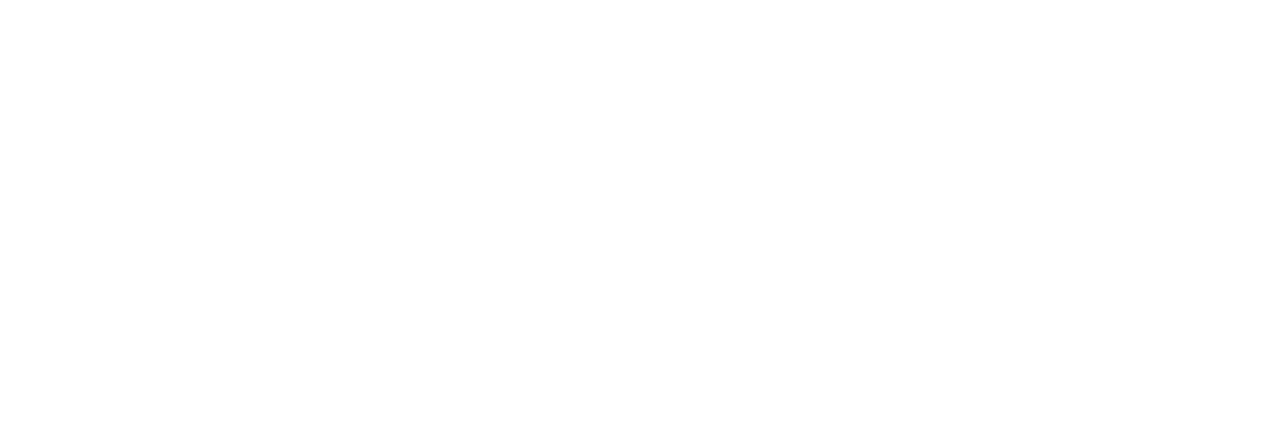
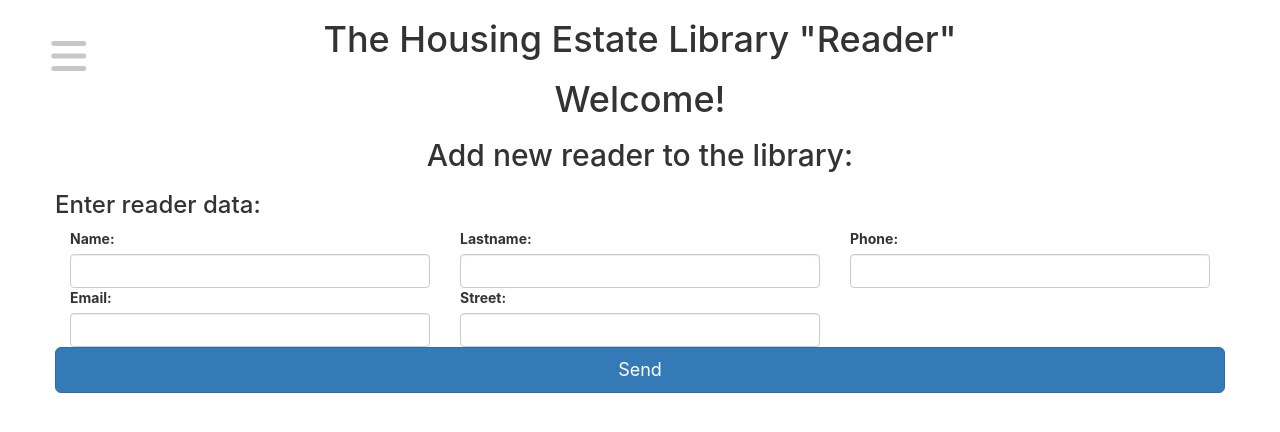
Before and after one commit to tadeg/housing-estate-library, a React (Create React App) app: page /newreader in a window 1280 px wide. Before the commit this address had no page. Shown: the top 432 px of the page. Built offline with nearby package versions, Linux system fonts and the light colour scheme; a web font is replaced by a local one.

Commit message:
[ch]-dev-20221006-02

```diff
--- a/package.json
+++ b/package.json
@@ -8,6 +8,7 @@
     "@testing-library/react": "^13.4.0",
     "@testing-library/user-event": "^13.5.0",
     "bootstrap": "^5.2.1",
+    "formik": "^2.2.9",
     "prop-types": "^15.8.1",
     "react": "^18.2.0",
     "react-bootstrap": "^2.5.0",
--- a/src/components/BurgerMenuHome/BurgerMenuHome.js
+++ b/src/components/BurgerMenuHome/BurgerMenuHome.js
@@ -61,6 +61,7 @@
                 <li className="menuitem"><Link to='/'>Homepage</Link></li>
                 <li className="menuitem"><Link to='/newbook'>Admin panel - Add new book</Link></li>
                 <li className="menuitem"><Link to='/newreader'>Admin panel - Add new reader</Link></li>
+                <li className="menuitem"><Link to='/readers'>Admin panel - Display readers</Link></li>
             </ul>
         </aside>
 
--- a/src/components/Navigator/Navigator.js
+++ b/src/components/Navigator/Navigator.js
@@ -2,7 +2,8 @@
 import { BrowserRouter as Router, Routes, Route } from 'react-router-dom';
 import Homepage from '../../pages/homepage/Homepage';
 import NewBook from '../../pages/newbook/NewBook';
-// import NewReader from '../../pages/newreader/NewReader';
+import NewReader from '../../pages/newreader/NewReader';
+import Readers from '../../pages/readers/Readers';
 
 
 
@@ -16,7 +17,9 @@
         <Route path='/housing-estate-library' element={<Homepage />} />
           <Route path='/' element={<Homepage />} />
           <Route path='/newbook' element={<NewBook />} />
-          {/* <Route path='/newreader' element={<NewReader />} /> */}
+          <Route path='/newreader' element={<NewReader />} />
+          <Route path='/readers' element={<Readers />} />
+
         </Routes>
     </Router>
     </div>
--- /dev/null
+++ b/src/pages/newreader/NewReader.js
@@ -0,0 +1,79 @@
+import React from "react";
+import { Formik, Field, Form } from "formik";
+import { Row, Col, Container } from "react-bootstrap";
+import BurgerMenuHome from '../../components/BurgerMenuHome/BurgerMenuHome';
+
+
+const NewReader = ({ props }) => {
+    return (
+       <Container>
+
+        <BurgerMenuHome />
+
+        <Row>
+            <Col xs={12}>
+                <h1 className="name-welcome">The Housing Estate Library "Reader"</h1>
+                    <h1 className="name-welcome">Welcome!</h1>
+                    <h2 className="name-welcome">Add new reader to the library:</h2>
+                    <h3>Enter reader data:</h3>
+            </Col>
+        </Row>
+
+        <Formik
+            initialValues={{
+                firstname: "",
+                lastname: "",
+                phone: "",
+                email:"",
+                street: "",
+            }}
+                onSubmit={values => {
+                    console.log(values);
+                }}
+            >
+
+
+            <Form>
+                <Row>
+                    <Col xs={12} md={4}>
+                        <label htmlFor="firstname">Name:</label>
+                        <Field name="firstname" id="firstname" className="form-control" />
+                    </Col>
+
+                    <Col xs={12} md={4}>
+                        <label htmlFor="lastname">Lastname:</label>
+                        <Field name="lastname" id="lastname" className="form-control" />
+                    </Col>
+
+                    <Col xs={12} md={4}>
+                        <label htmlFor="phone">Phone:</label>
+                        <Field name="phone" id="phone" className="form-control" />
+                    </Col>
+
+                    <Col xs={12} md={4}>
+                        <label htmlFor="email">Email:</label>
+                        <Field name="email" id="email" className="form-control" />
+                    </Col>
+
+                    <Col xs={12} md={4}>
+                        <label htmlFor="street">Street:</label>
+                        <Field name="street" id="street" className="form-control" />
+                    </Col>
+
+
+                    <Col xs={12} className="mt-2">
+                        <button
+                            type="submit"
+                            className="btn btn-primary btn-lg btn-block"
+                        >
+                            Send
+                        </button>
+                    </Col>
+                </Row>
+            </Form>
+        </Formik>
+        </Container>
+        );
+    };
+
+export default NewReader;
--- /dev/null
+++ b/src/pages/readers/Readers.js
@@ -0,0 +1,71 @@
+import React, { Component } from 'react';
+import { Row, Col, Container } from "react-bootstrap";
+import BurgerMenuHome from '../../components/BurgerMenuHome/BurgerMenuHome';
+
+class Readers extends Component {
+// for API REST
+
+
+    constructor(props) {
+        super(props);
+
+        this.state = {
+            error: null,
+            isLoaded: false,
+            users: []
+        };
+    }
+
+componentDidMount() {
+    fetch('https://reqres.in/api/users/')
+        .then(res => res.json())
+        .then(
+            result => {
+                this.setState({
+                    isLoaded: true,
+                    users: result.data
+                });
+            },
+            error => {
+                this.setState({
+                    isLoaded: true,
+                    error
+                });
+            }
+        );
+};
+
+render() {
+
+    if (this.state.error) {
+        return <div>Error: {this.state.error.message}</div>;
+    } else if (!this.state.isLoaded) {
+        return <div>Loading...</div>;
+    } else {
+        return (
+            <Container>
+            <BurgerMenuHome />
+                <Row>
+                    {this.state.users.map(user => (
+                        <Col md={4} key={user.id}>
+                            <div className="card mt-2">
+                                <img
+                                    className="card-img-top"
+                                    src={user.avatar}
+                                    alt="Reader's image"
+                                />
+                                <div className="card-body">
+                                    <h5 className="card-title">{user.first_name}</h5>
+                                    <p className="card-text">{user.email}</p>
+                                </div>
+                            </div>
+                        </Col>
+                    ))}
+                </Row>
+            </Container>
+                );
+            }
+        }
+    }
+
+export default Readers;
```
Also changed, not shown: src/pages/_newreader/_NewReader.js (deleted, +0 -18 lines), 1 other file (tests, documents, lock files or other folders).
